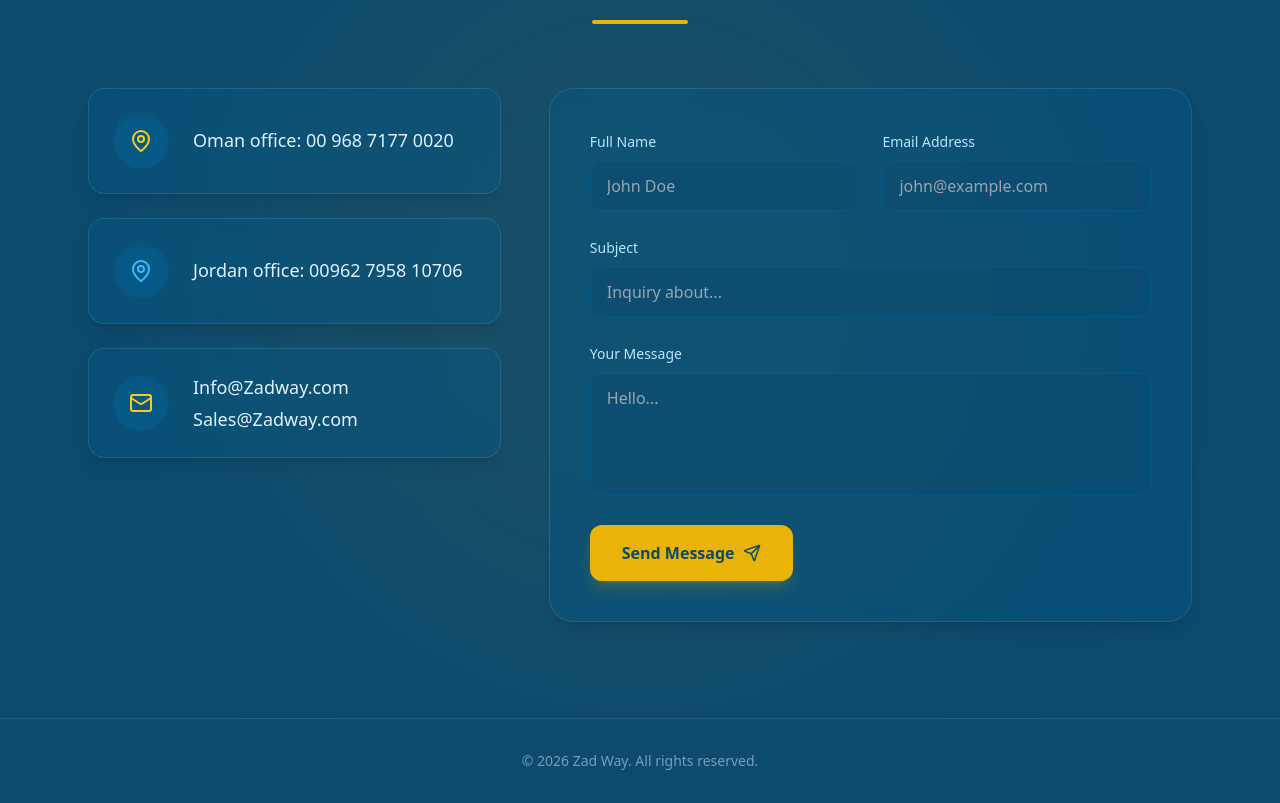
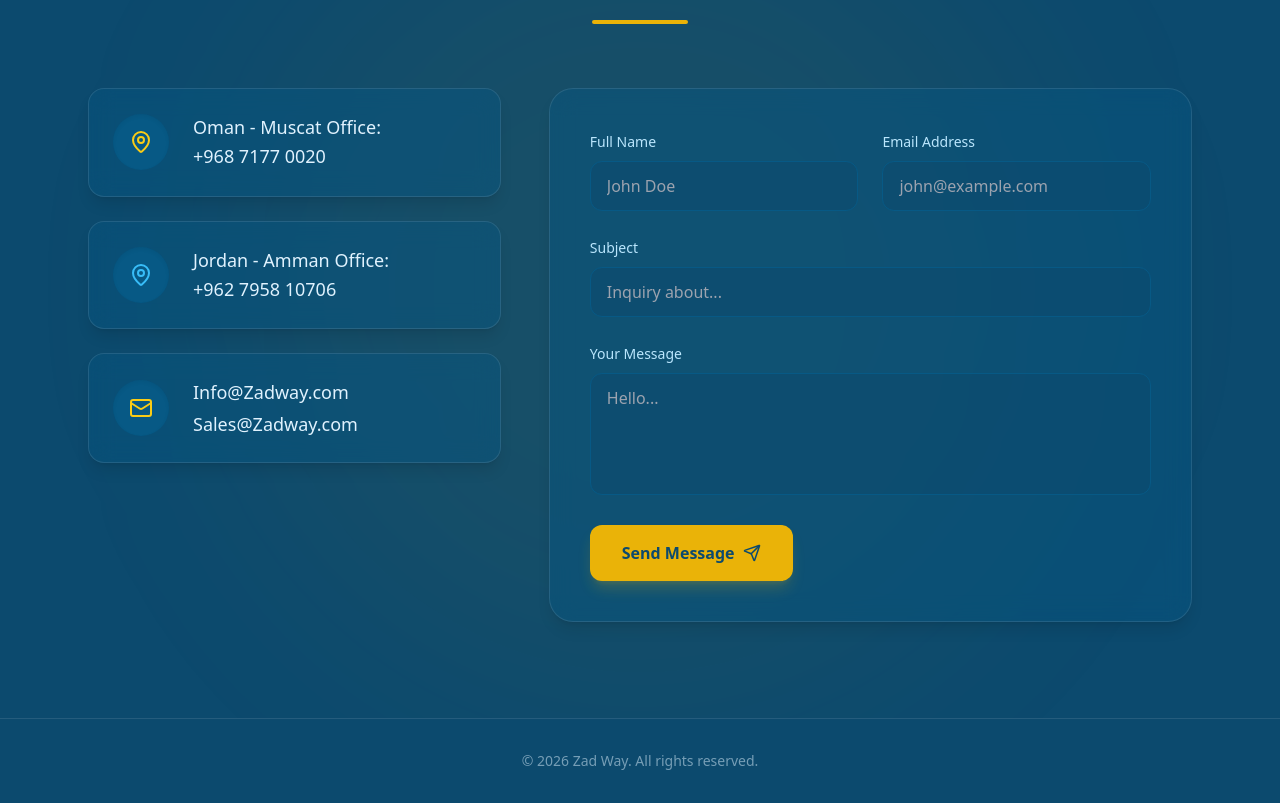
Before and after one commit to ramihasanain/zad-way, a Next.js app: page / in a window 1280 px wide. Shown: the part 2969-3772 px from the top of the page. Built offline with nearby package versions, Linux system fonts and the light colour scheme.

Commit message:
feat: implement contact section with localized content support

```diff
--- a/src/components/Contact.tsx
+++ b/src/components/Contact.tsx
@@ -39,14 +39,20 @@
               <div className="w-14 h-14 bg-ocean-800 rounded-full flex items-center justify-center flex-shrink-0 text-gold-400 shadow-inner">
                 <MapPin size={24} />
               </div>
-              <p className="text-ocean-100 font-medium text-lg leading-relaxed" dir="ltr">{t.contact.omanOffice}</p>
+              <div className="flex flex-col items-start">
+                <span className="text-ocean-100 font-medium text-lg leading-relaxed">{t.contact.omanOffice.split('\n')[0]}</span>
+                <span className="text-ocean-100 font-medium text-lg leading-relaxed" dir="ltr">{t.contact.omanOffice.split('\n')[1]}</span>
+              </div>
             </div>
 
             <div className="glass p-6 rounded-2xl flex items-center gap-6 border-l-4 border-l-ocean-500">
               <div className="w-14 h-14 bg-ocean-800 rounded-full flex items-center justify-center flex-shrink-0 text-ocean-400 shadow-inner">
                 <MapPin size={24} />
               </div>
-              <p className="text-ocean-100 font-medium text-lg leading-relaxed" dir="ltr">{t.contact.jordanOffice}</p>
+              <div className="flex flex-col items-start">
+                <span className="text-ocean-100 font-medium text-lg leading-relaxed">{t.contact.jordanOffice.split('\n')[0]}</span>
+                <span className="text-ocean-100 font-medium text-lg leading-relaxed" dir="ltr">{t.contact.jordanOffice.split('\n')[1]}</span>
+              </div>
             </div>
 
             <div className="glass p-6 rounded-2xl flex items-center gap-6">
--- a/src/i18n/dictionaries.ts
+++ b/src/i18n/dictionaries.ts
@@ -40,8 +40,8 @@
     },
     contact: {
       title: "Contact Us",
-      omanOffice: "Oman office: 00 968 7177 0020",
-      jordanOffice: "Jordan office: 00962 7958 10706",
+      omanOffice: "Oman - Muscat Office:\n+968 7177 0020",
+      jordanOffice: "Jordan - Amman Office:\n+962 7958 10706",
       infoEmail: "Info@Zadway.com",
       salesEmail: "Sales@Zadway.com",
       form: {
@@ -94,8 +94,8 @@
     },
     contact: {
       title: "اتصل بنا",
-      omanOffice: "مكتب عُمان: 00 968 7177 0020",
-      jordanOffice: "مكتب الأردن: 00962 7958 10706",
+      omanOffice: "عُمان - مكتب مسقط:\n+968 7177 0020",
+      jordanOffice: "الأردن - مكتب عمان:\n+962 7958 10706",
       infoEmail: "Info@Zadway.com",
       salesEmail: "Sales@Zadway.com",
       form: {
```
